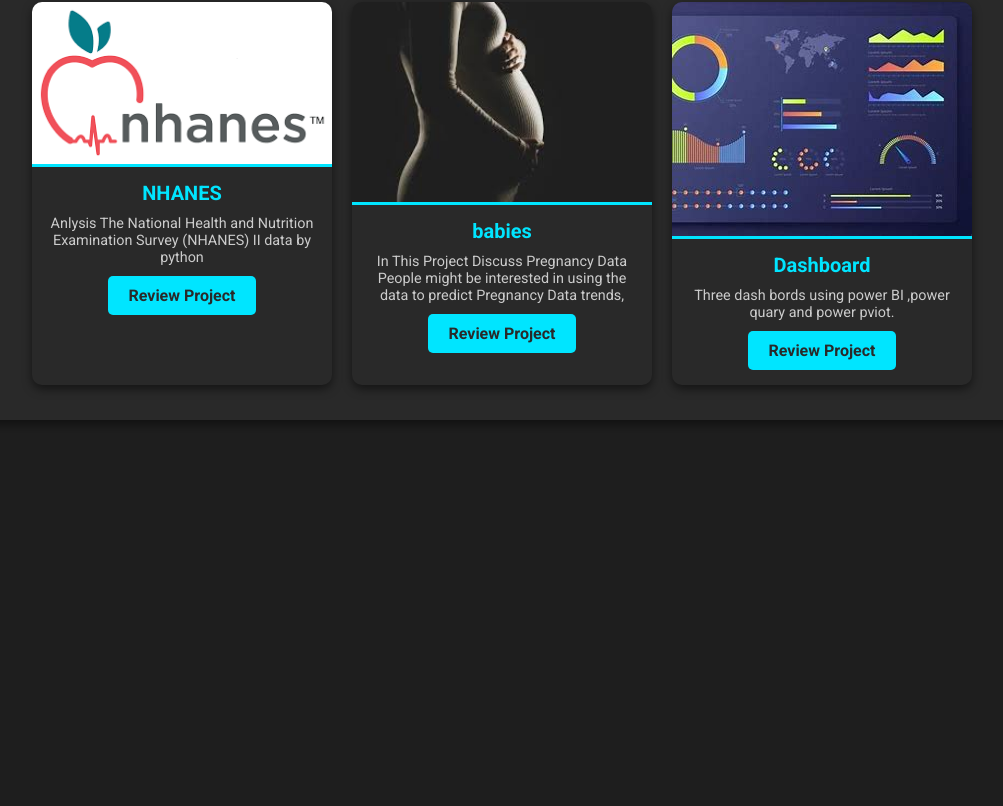
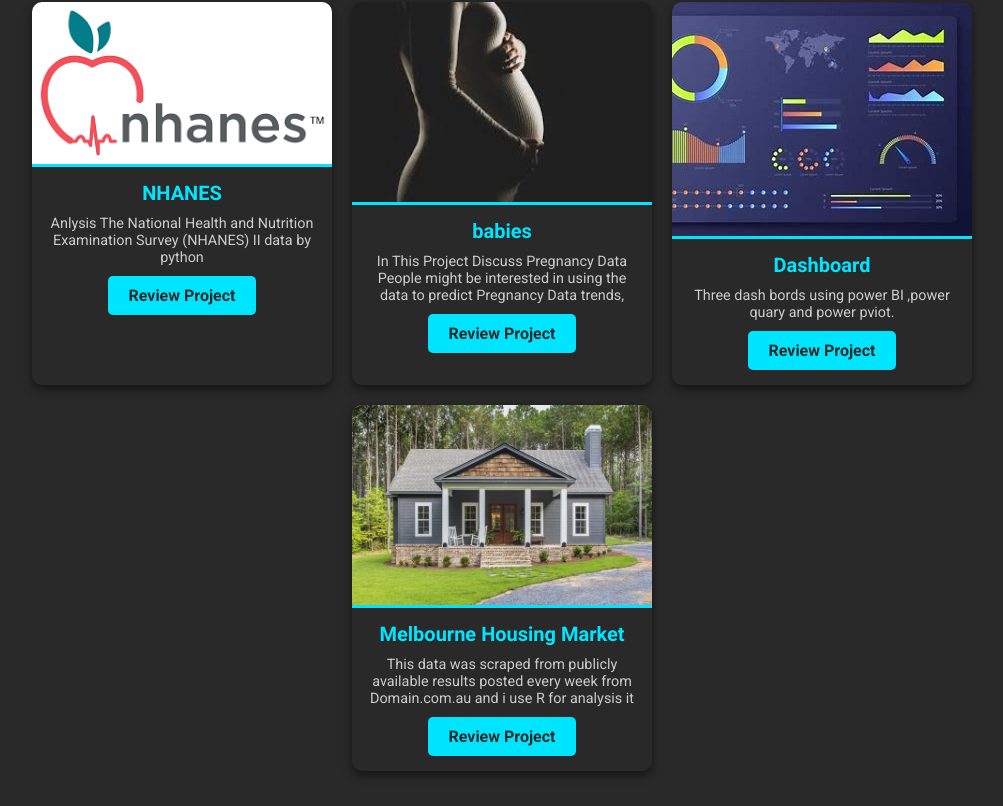
Before and after one commit to Holako22/Holako22.github.io, a plain HTML site: page projects.html in a window 1280 px wide. Shown: the part 224-1030 px from the top of the page, without its empty margins (138-1141 px from the left). Before the commit the page ends 800 px from the top, so only its background shows below. Drawn offline with Linux system fonts and the light colour scheme.

Commit message:
add project4.html

```diff
--- a/projects.html
+++ b/projects.html
@@ -46,6 +46,13 @@
                     <p>Three dash bords using power BI ,power quary and power pviot.</p>
                     <a href="https://drive.google.com/drive/folders/1M_UsxNkk_YjTBMwaH3-sWIOX6wjzcQj3?usp=sharing" target="_blank" class="button">Review Project</a>
                 </div>
+                 <!-- Project Card 4 -->
+                <div class="project-card">
+                    <img src="projects/house/country-cottage-woodall-3-front-exterior__99723.original.jpg" alt="Project 3">
+                    <h2>Melbourne Housing Market</h2>
+                    <p> This data was scraped from publicly available results posted every week from Domain.com.au and i use R for analysis it</p>
+                    <a href="projects/house/kink.html" target="_blank" class="button">Review Project</a>
+                </div>
             </div>
         </section>
     </main>
```
